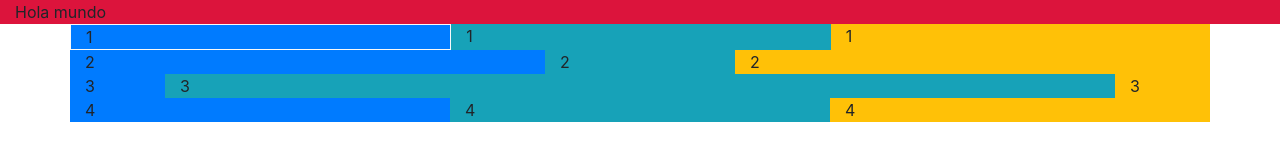
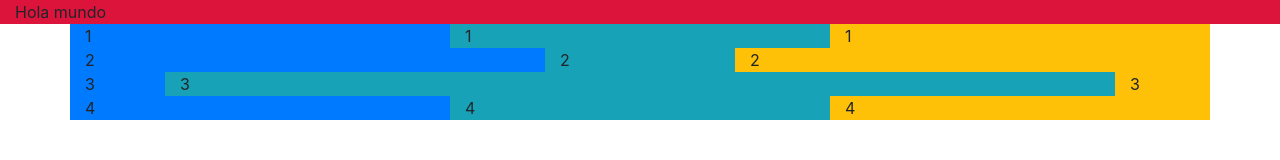
Before and after one commit to arantxapz/generation_bootcamp, a plain HTML site: page bootstrap/index.html in a window 1280 px wide. Drawn offline with nearby package versions, Linux system fonts and the light colour scheme.

Commit message:
se agregó index bootstrap

```diff
--- a/bootstrap/index.html
+++ b/bootstrap/index.html
@@ -18,7 +18,7 @@
     <div class="container">
         <!-- Crear una fila -->
         <div class="row">
-            <div class="col bg-primary border border-light">1</div>
+            <div class="col bg-primary">1</div>
             <div class="col bg-info">1</div>
             <div class="col bg-warning">1</div>
         </div>
```
